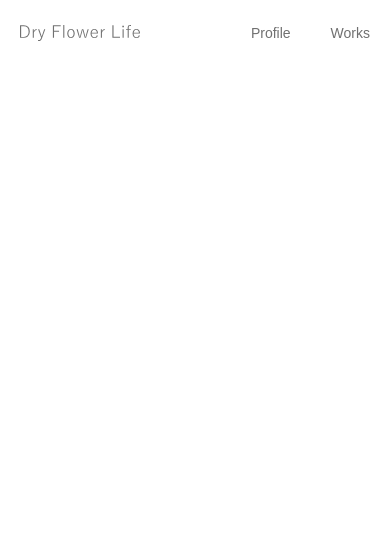
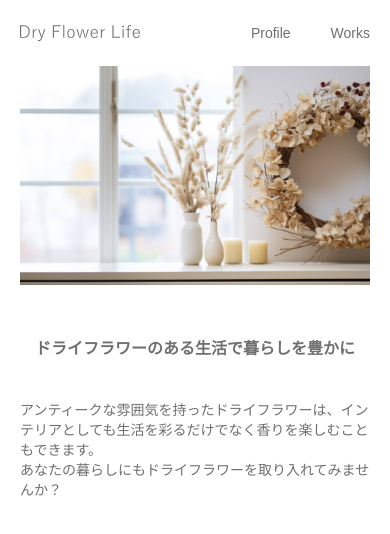
Before and after one commit to kosukeflute0614-dev/sample-website.practice, a plain HTML site: page docs/sample-01/index.html in a window 390 px wide. Drawn offline with Linux system fonts and the light colour scheme; some packages are replaced by stand-ins of ours.

Commit message:
メインビジュアルとイントロダクションを追加。

```diff
--- a/docs/sample-01/css/style.css
+++ b/docs/sample-01/css/style.css
@@ -33,6 +33,7 @@ a:hover{
     margin: 0 auto;
 }
 
+/*header*/
 #header{
     display: flex;
     align-items: center;
@@ -60,17 +61,54 @@ a:hover{
     margin-left: 40px;
 }
 
+/*main-visual*/
+.mainvisual{
+    margin-bottom: 80px;
+}
+
+.introduction{
+    margin-bottom: 80px;
+    text-align: center;
+}
+
+.introduction .catchphrase{
+    font-size: 18px;
+    font-weight: bold;
+    margin-bottom: 40px;
+}
+
+.introduction .text{
+    font-size: 14px;
+}
+
+
+
+
 /*---------------------
 スマートフォン
 ---------------------*/
 
 @media screen and (max-width:767px){
+    /*ヘッダー*/
     #header{
         padding-top: 25px;
         padding-bottom: 25px;
     }
-
     #header .logo{
         max-width: 120px;
     }
+
+    /*メインボックス*/
+    .mainvisual{
+        margin-bottom: 50px;
+    }
+    .introduction{
+        margin-bottom: 50px;
+    }
+    .introduction .catchphrase{
+        font-size: 16px;
+    }
+    .introduction .text{
+        text-align: left;
+    }
 }
--- a/docs/sample-01/index.html
+++ b/docs/sample-01/index.html
@@ -23,6 +23,16 @@
                     <li><a href="#works">Works</a></li>
                 </ul>
             </nav>
+        </header>
+        <main class="wrapper">
+            <div class="mainvisual">
+                <img src="img/mainvisual.jpg" alt="">
+            </div>
 
-        </header>
+            <div class="introduction">
+                <p class="catchphrase">ドライフラワーのある生活で暮らしを豊かに</p>
+                <p class="text">アンティークな雰囲気を持ったドライフラワーは、インテリアとしても生活を彩るだけでなく香りを楽しむこともできます。<br>
+                あなたの暮らしにもドライフラワーを取り入れてみませんか？</p>
+            </div>
+        </main>
     </body>
```
